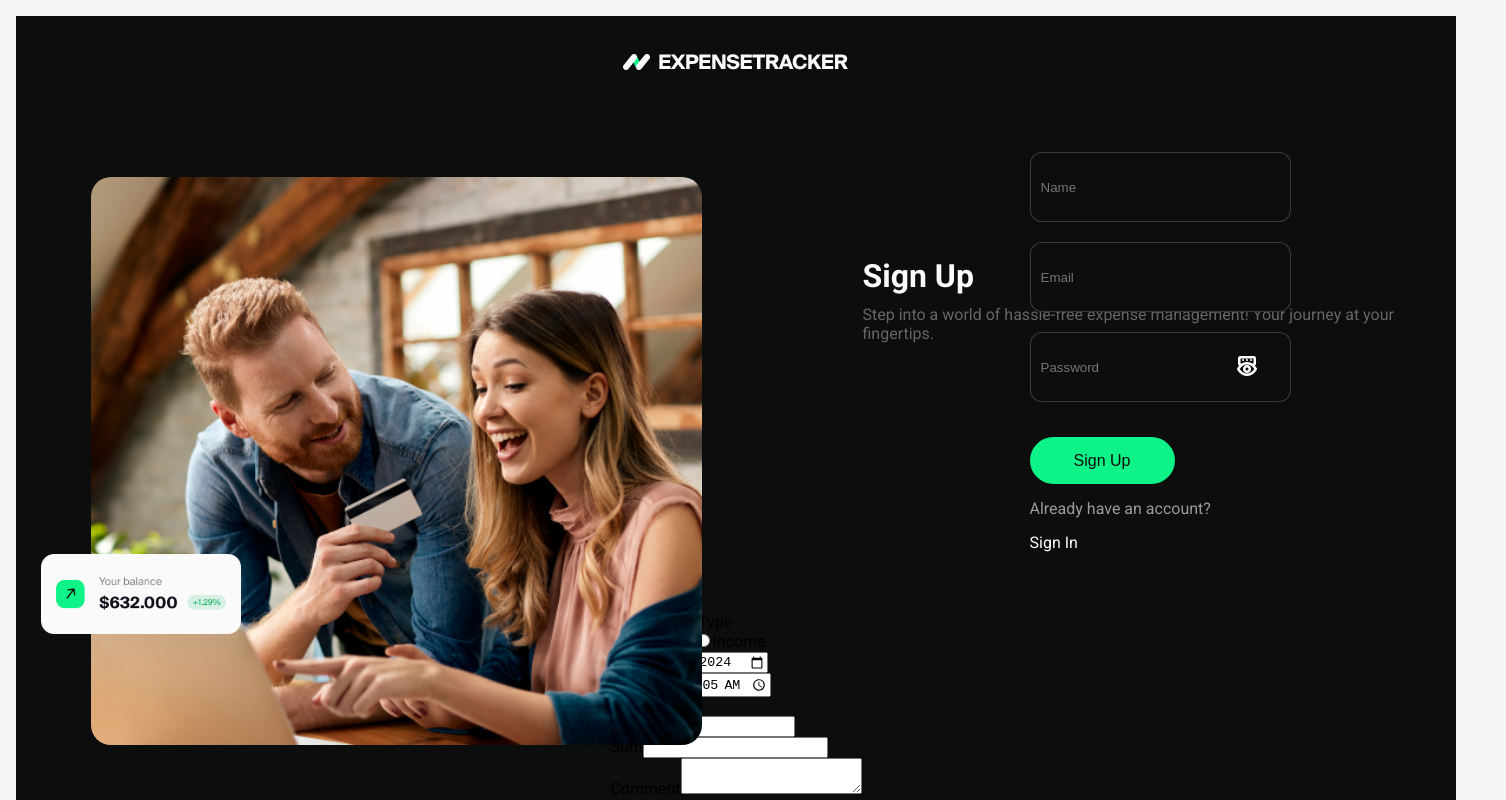
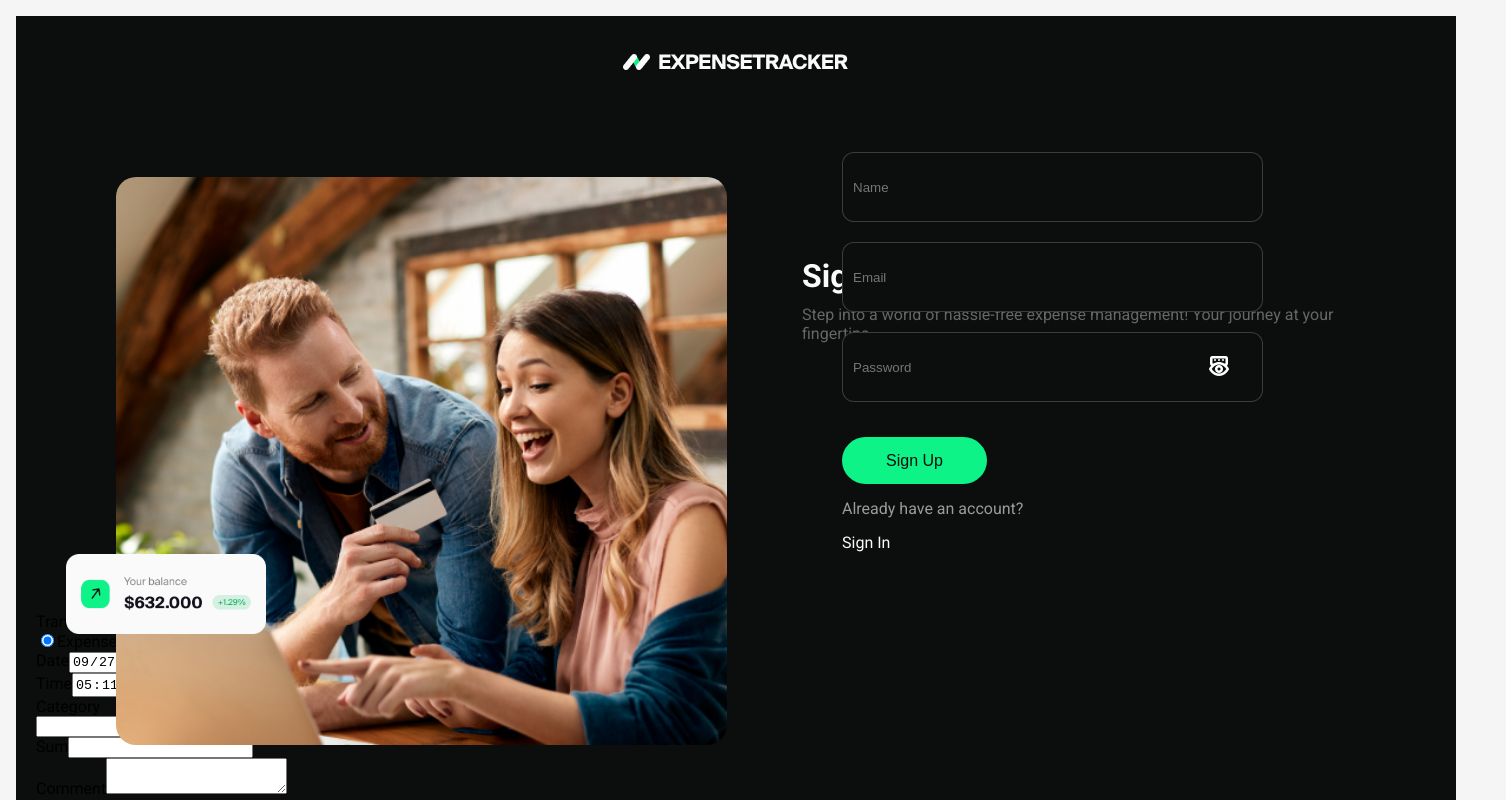
Before and after one commit to Reuelle/expense-tracker, a React (Create React App) app: page /expense-tracker/register in a window 1280 px wide. Shown: the top 800 px of the page, 1506 px wide, since content can reach past the window. Built offline with nearby package versions, Linux system fonts and the light colour scheme.

Commit message:
Update RegisterPage.module.css

```diff
--- a/src/components/RegisterPage/RegisterPage.module.css
+++ b/src/components/RegisterPage/RegisterPage.module.css
@@ -4,7 +4,7 @@
   flex-direction: column;
   width: 1440px;
   height: 709px;
-  align-items: center;
+   margin: 0 auto;
   background-color: #0C0D0D;
 }
 .header {
```
